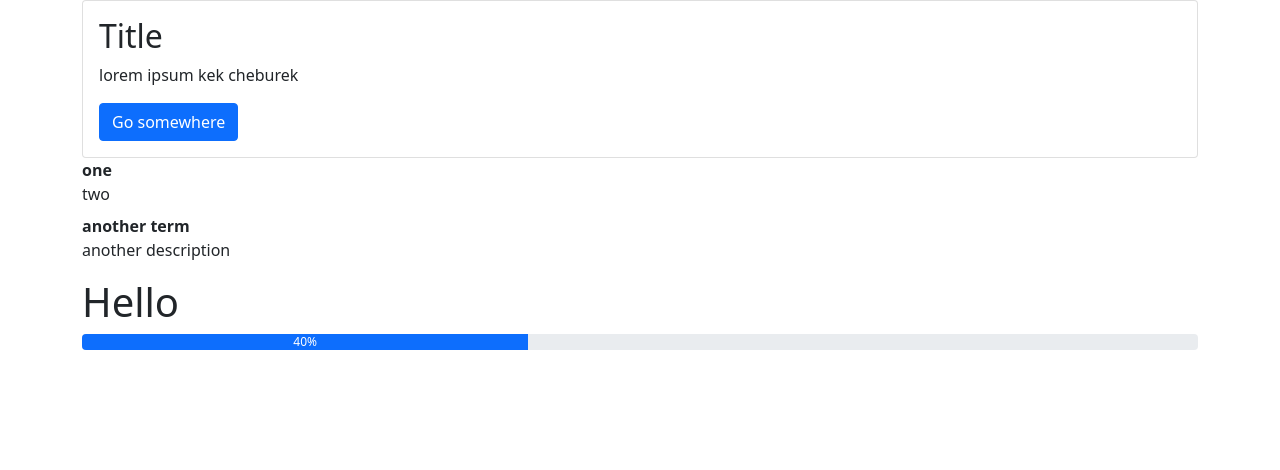
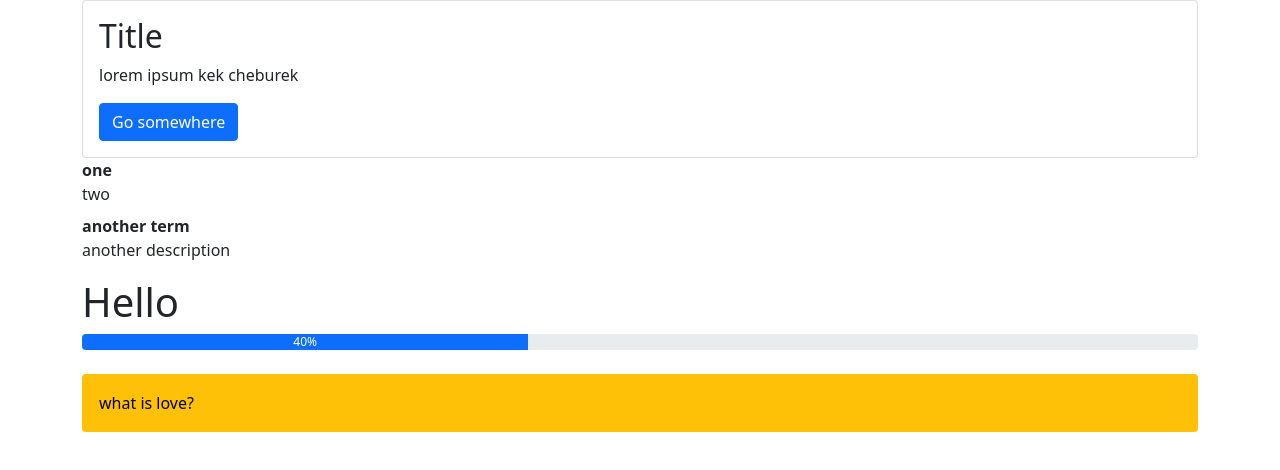
Before and after one commit to oleggsa/react-hw, a React (Create React App) app: page / in a window 1280 px wide. Shown: the top 470 px of the page. Built offline with nearby package versions, Linux system fonts and the light colour scheme.

Commit message:
added alert bootstrap

```diff
--- a/package.json
+++ b/package.json
@@ -9,7 +9,6 @@
     "bootstrap": "^5.1.3",
     "classnames": "^2.3.1",
     "react": "^17.0.2",
-    "react-bootstrap": "^2.1.2",
     "react-dom": "^17.0.2",
     "react-scripts": "5.0.0",
     "web-vitals": "^2.1.4"
--- a/src/App.js
+++ b/src/App.js
@@ -3,6 +3,7 @@ import React from 'react';
 import Definitions from "./components/Definitions";
 import Card from "./components/Card";
 import Progress from "./components/Progress";
+import Alert from "./components/Alert";
 
 
 function App() {
@@ -13,9 +14,10 @@ function App() {
     return (
         <div className='container'>
             <Card inside={{title: 'Title', description: 'lorem ipsum kek cheburek'}}/>
-
             <Definitions data={definitions}/>
             <Progress percentage={40} />
+            <br/>
+            <Alert type="warning" text="what is love?" />
         </div>
     );
 }
--- /dev/null
+++ b/src/components/Alert.jsx
@@ -0,0 +1,18 @@
+import React from "react";
+import cn from 'classnames';
+
+const Alert = ({type, text}) => {
+    let alertClass = cn('alert', {
+        [`btn-${type}`]: type,
+    })
+    return(
+        <div className={alertClass} role="alert">{text}</div>
+    )
+}
+
+Alert.defaultProps = {
+    type: 'primary',
+    text: 'hello world'
+}
+
+export default Alert
```
Also changed, not shown: 1 other file (tests, documents, lock files or other folders).
